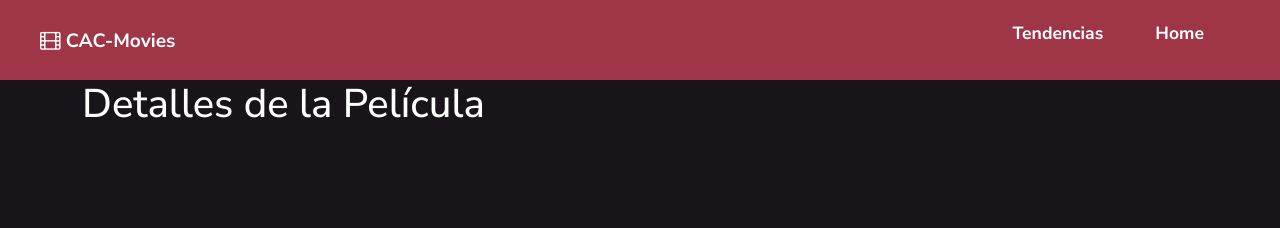
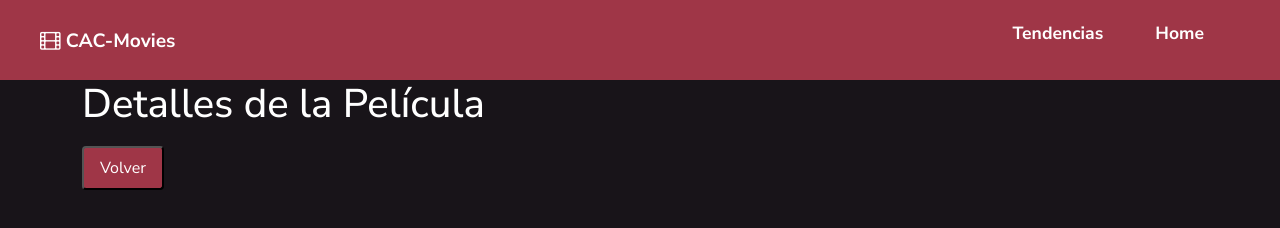
Before and after one commit to Misael-Corts/CAC-MOVIES, a plain HTML site: page api_detalles.html in a window 1280 px wide. Drawn offline with nearby package versions, Linux system fonts and the light colour scheme.

Commit message:
agregado boton volver

```diff
--- a/api_detalles.html
+++ b/api_detalles.html
@@ -37,6 +37,12 @@
         <div id="detallePelicula">
 
         </div>
+        <div>
+            <a href="api.html">
+              <button class="btnVolver">Volver</button>
+            </a>
+        </div>
+
     </main>
 
     <script src="./js/apidetalles.js"></script>
--- a/css/api_detalles.css
+++ b/css/api_detalles.css
@@ -13,3 +13,19 @@
     height: auto;
     margin-right: 20px;
 }
+
+
+.btnVolver{
+    margin-top: 10px;
+    display: inline-block;
+    padding: 8px 16px;
+    background-color: #9f3647;
+    color: #fff;
+    text-decoration: none;
+    border-radius: 4px;
+    transition: background-color 0.3s ease;
+}
+
+.btnVolver:hover {
+    background-color: #57242c;
+}
```
